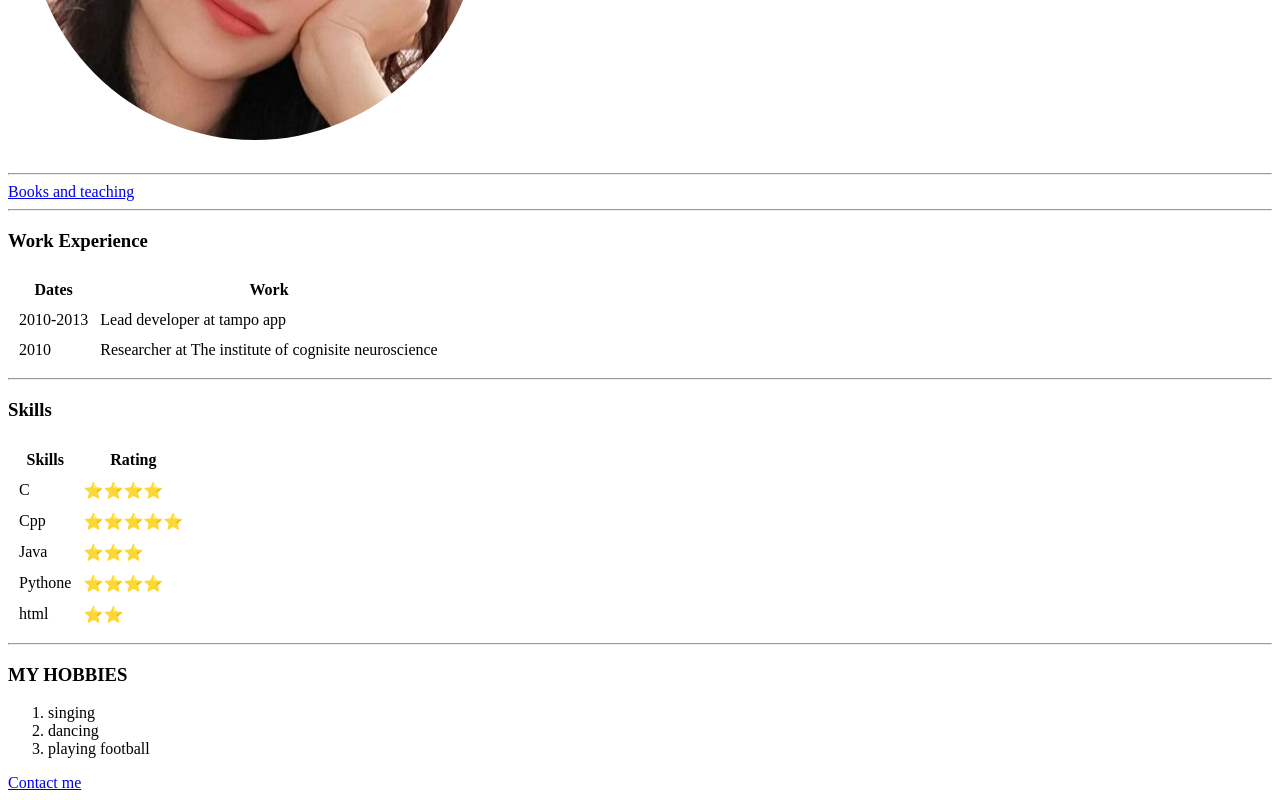
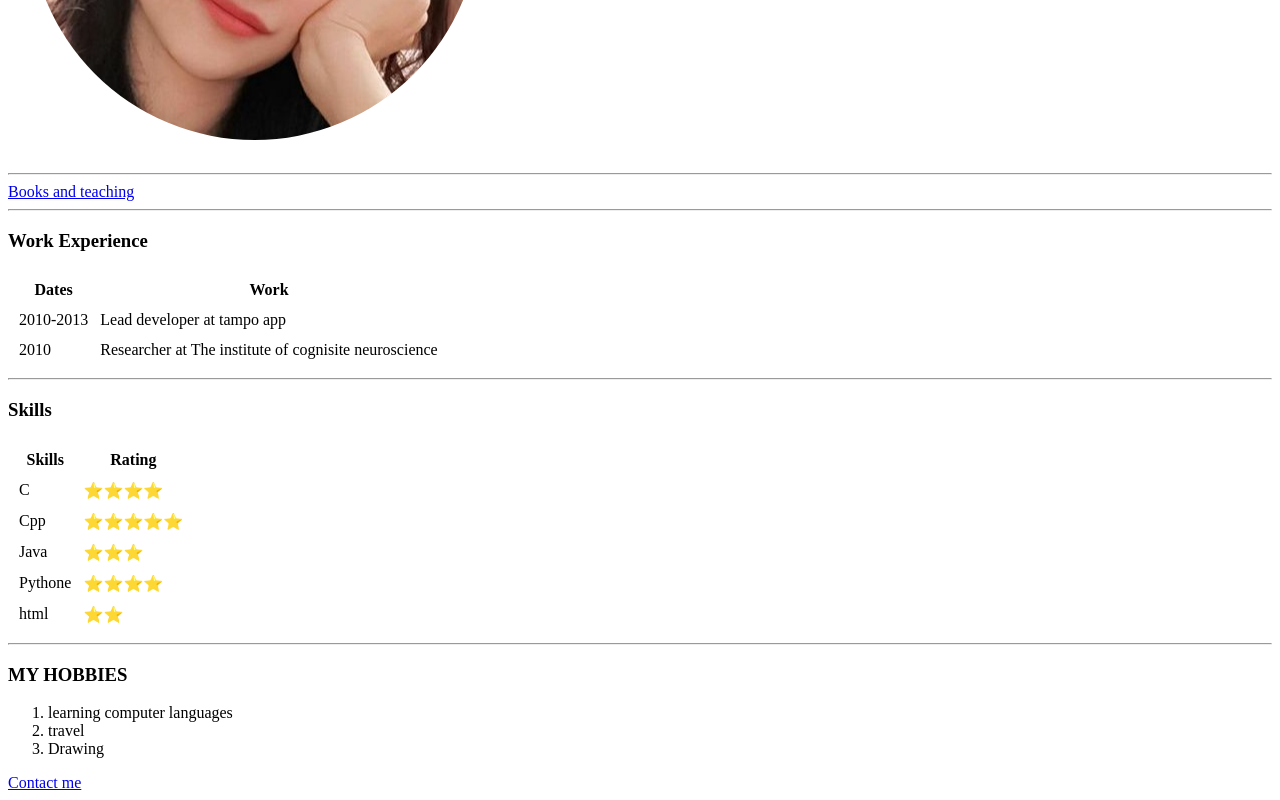
Before and after one commit to jyotisawale14/cv, a plain HTML site: page index.html in a window 1280 px wide. Shown: the part 340-1140 px from the top of the page. Drawn offline with Linux system fonts and the light colour scheme; files whose address does not match are found by name.

Commit message:
add initial cv website file

```diff
--- a/index.html
+++ b/index.html
@@ -69,9 +69,9 @@
         <hr>
     <h3>MY HOBBIES</h3>
     <ol>
-        <li>singing</li>
-        <li>dancing</li>
-        <li>playing football</li>
+        <li>learning  computer languages</li>
+        <li>travel</li>
+        <li>Drawing</li>
     </ol>
     <a href="Contact.html">Contact me</a>
 </body>
```
